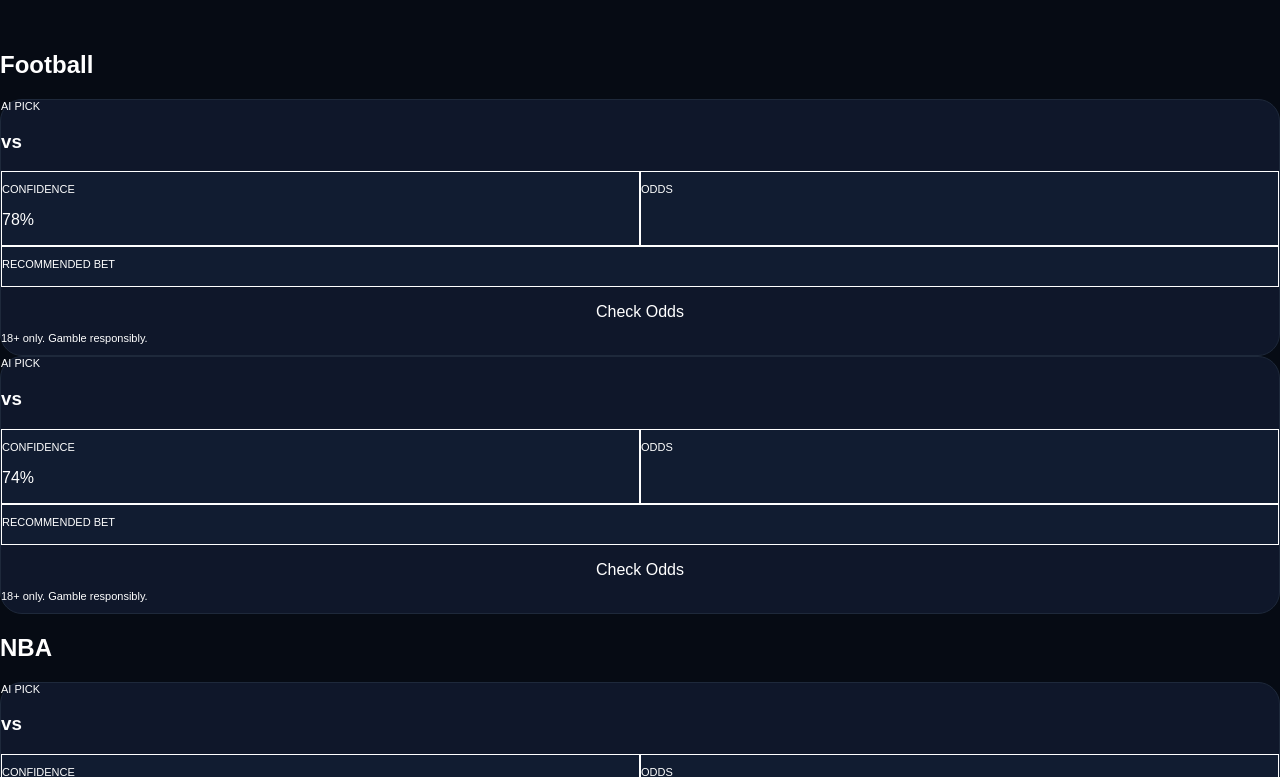
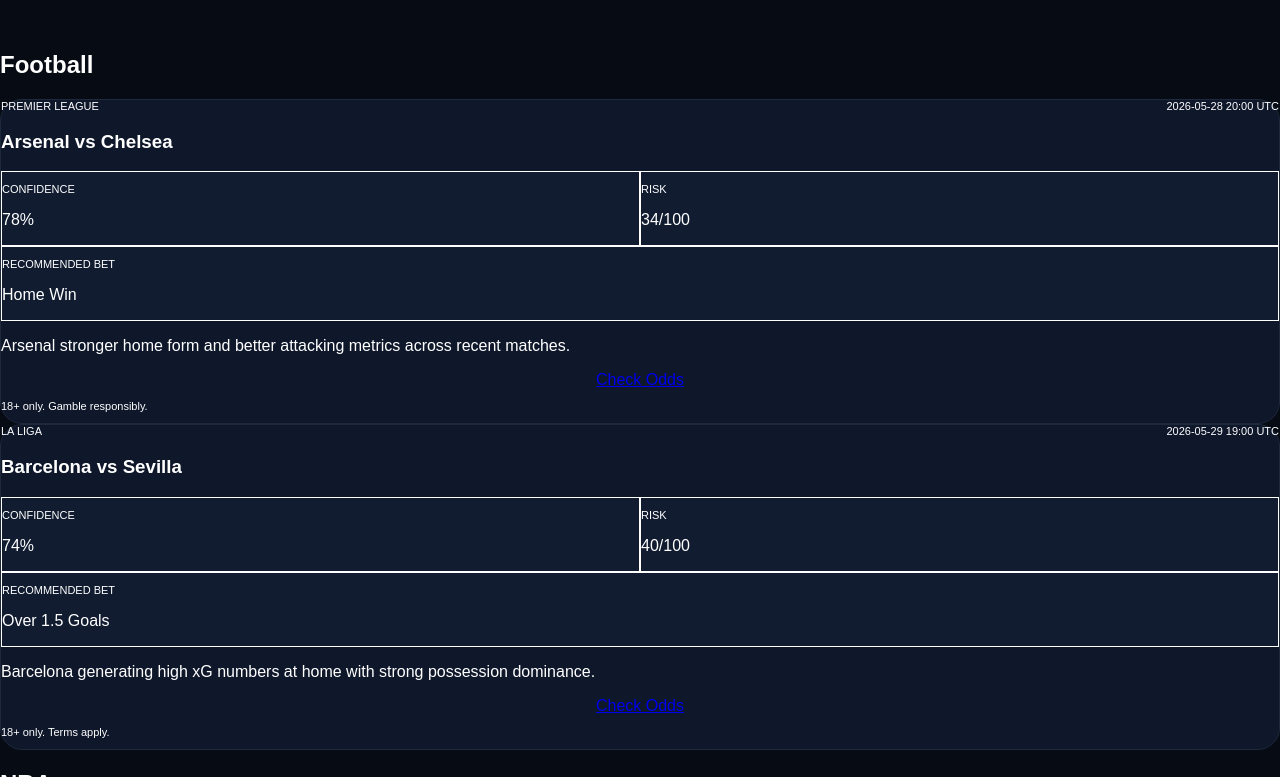
Before and after one commit to Peterson1979/ai-bet, a Next.js app: page / in a window 1280 px wide. Shown: the part 603-1380 px from the top of the page. Built offline with nearby package versions, Linux system fonts and the light colour scheme.

Commit message:
fix matchcard fields

```diff
--- a/app/components/MatchCard.tsx
+++ b/app/components/MatchCard.tsx
@@ -7,18 +7,18 @@ type Props = {
 export default function MatchCard({ data }: Props) {
   return (
     <article className="rounded-[22px] border border-[#1E293B] bg-[#0F172A] p-4 transition duration-300 hover:-translate-y-1 hover:border-cyan-400/40 hover:shadow-[0_0_20px_rgba(56,189,248,0.15)]">
-      <div className="flex items-center justify-between">
+      <div className="flex items-center justify-between gap-3">
         <span className="rounded-full bg-cyan-500/10 px-3 py-1 text-[11px] font-medium uppercase tracking-wider text-cyan-300">
-          AI PICK
+          {data.league}
         </span>
 
         <span className="text-[11px] text-slate-500">
-          {data.matchTime}
+          {data.startTimeUtc}
         </span>
       </div>
 
       <h3 className="mt-4 text-lg font-bold leading-7 text-white">
-        {data.homeTeam} vs {data.awayTeam}
+        {data.eventName}
       </h3>
 
       <div className="mt-4 grid grid-cols-2 gap-3">
@@ -34,11 +34,11 @@ export default function MatchCard({ data }: Props) {
 
         <div className="rounded-xl border border-slate-800 bg-[#111C31] p-3">
           <p className="text-[11px] uppercase tracking-wide text-slate-500">
-            Odds
+            Risk
           </p>
 
           <p className="mt-1 text-lg font-bold text-green-400">
-            {data.odds}
+            {data.riskScore}/100
           </p>
         </div>
       </div>
@@ -49,26 +49,28 @@ export default function MatchCard({ data }: Props) {
         </p>
 
         <p className="mt-2 text-sm font-medium text-white">
-          {data.pick}
+          {data.recommendedBet}
         </p>
       </div>
 
-      <p className="mt-4 text-sm leading-6 text-slate-400">
-        {data.analysis}
+      <p className="mt-4 line-clamp-3 text-sm leading-6 text-slate-400">
+        {data.shortAnalysis}
       </p>
 
       <a
-        href={data.bookmakerUrl}
+        href={data.ctaUrl}
         target="_blank"
         rel="noopener noreferrer sponsored"
         className="mt-5 flex w-full items-center justify-center rounded-xl bg-cyan-400 px-4 py-3 text-sm font-semibold text-black transition hover:bg-cyan-300"
       >
-        Check Odds
+        {data.ctaLabel}
       </a>
 
-      <p className="mt-3 text-[11px] leading-5 text-slate-500">
-        18+ only. Gamble responsibly.
-      </p>
+      {data.disclaimer && (
+        <p className="mt-3 text-[11px] leading-5 text-slate-500">
+          {data.disclaimer}
+        </p>
+      )}
     </article>
   );
 }
```
